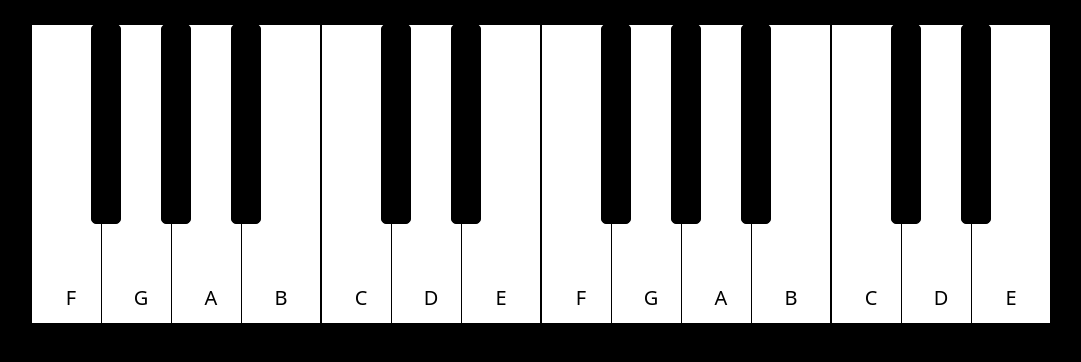
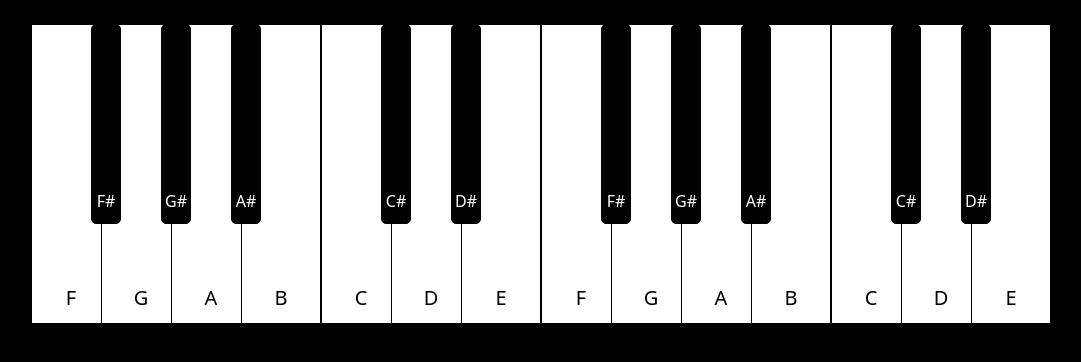
Before and after one commit to Apgash/Piano-Project, a plain HTML site: page index.html in a window 1280 px wide. Shown: the whole page, without its empty margins (99-1180 px from the left). Drawn offline with nearby package versions, Linux system fonts and the light colour scheme.

Commit message:
HTML Black Key Notes

```diff
--- a/index.html
+++ b/index.html
@@ -14,28 +14,28 @@
     <div class="piano">
       <ul class="piano-keys-list">
           <li class="piano-keys white-key" id="key-note" data-key="01">F</li>
-          <li class="piano-keys black-key" data-key="02"></li>
+          <li class="piano-keys black-key" id="key-note-black" data-key="02">F#</li>
           <li class="piano-keys white-key" id="key-note" data-key="03">G</li>
-          <li class="piano-keys black-key" data-key="04"></li>
+          <li class="piano-keys black-key" id="key-note-black" data-key="04">G#</li>
           <li class="piano-keys white-key" id="key-note" data-key="05">A</li>
-          <li class="piano-keys black-key" data-key="06"></li>
+          <li class="piano-keys black-key" id="key-note-black" data-key="06">A#</li>
           <li class="piano-keys white-key" id="key-note" data-key="07">B</li>
           <li class="piano-keys white-key" id="key-note" data-key="08">C</li>
-          <li class="piano-keys black-key" data-key="09"></li>
+          <li class="piano-keys black-key" id="key-note-black" data-key="09">C#</li>
           <li class="piano-keys white-key" id="key-note" data-key="10">D</li>
-          <li class="piano-keys black-key" data-key="11"></li>
+          <li class="piano-keys black-key" id="key-note-black" data-key="11">D#</li>
           <li class="piano-keys white-key" id="key-note" data-key="12">E</li>
           <li class="piano-keys white-key" id="key-note" data-key="13">F</li>
-          <li class="piano-keys black-key" data-key="14"></li>
+          <li class="piano-keys black-key" id="key-note-black" data-key="14">F#</li>
           <li class="piano-keys white-key" id="key-note" data-key="15">G</li>
-          <li class="piano-keys black-key" data-key="16"></li>
+          <li class="piano-keys black-key" id="key-note-black" data-key="16">G#</li>
           <li class="piano-keys white-key" id="key-note" data-key="17">A</li>
-          <li class="piano-keys black-key" data-key="18"></li>
+          <li class="piano-keys black-key" id="key-note-black" data-key="18">A#</li>
           <li class="piano-keys white-key" id="key-note" data-key="19">B</li>
           <li class="piano-keys white-key" id="key-note" data-key="20">C</li>
-          <li class="piano-keys black-key" data-key="21"></li>
+          <li class="piano-keys black-key" id="key-note-black" data-key="21">C#</li>
           <li class="piano-keys white-key" id="key-note" data-key="22">D</li>
-          <li class="piano-keys black-key" data-key="23"></li>
+          <li class="piano-keys black-key" id="key-note-black" data-key="23">D#</li>
           <li class="piano-keys white-key" id="key-note" data-key="24">E</li>
       </ul>
   </div>
--- a/template.css
+++ b/template.css
@@ -65,6 +65,6 @@ body {
 }
 
 /* Special styling for note text inside black keys */
-.black-key #key-note {
+#key-note-black {
     color: white; /* Changes the text color to white for better visibility on black keys */
 }
```
